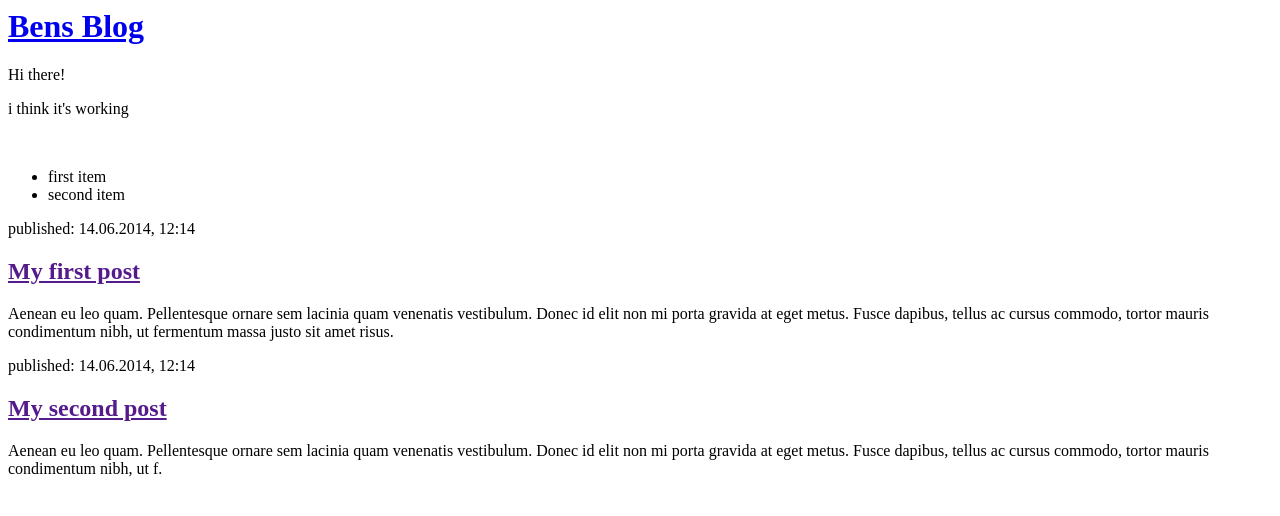
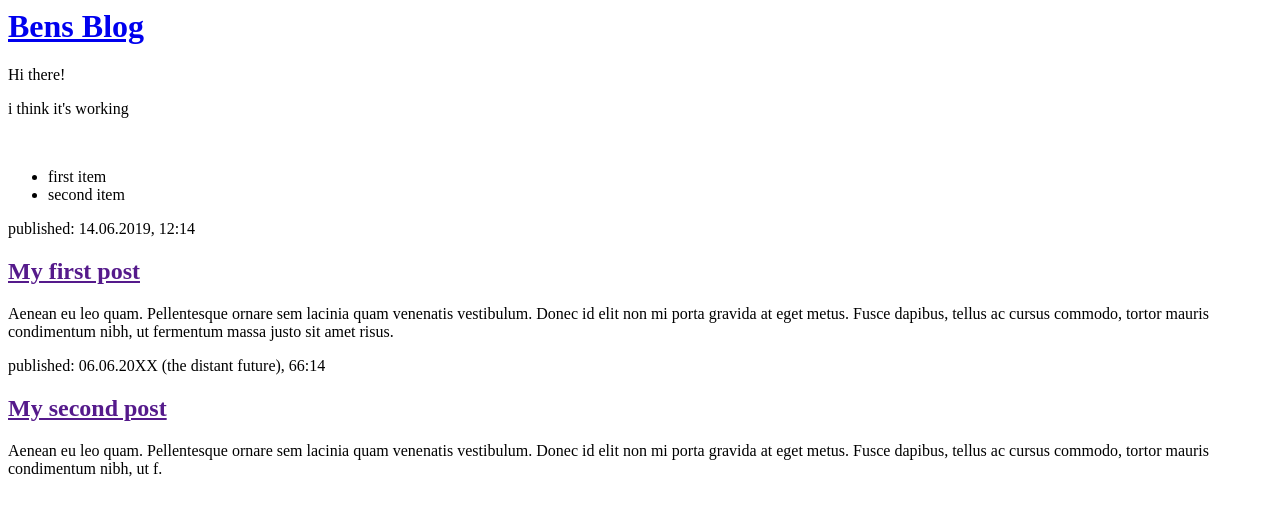
Before and after one commit to benjaminsuarez/Django_test_site, a Django app: page / in a window 1280 px wide. Shown: the top 516 px of the page. Run offline with Django 3.2, Linux system fonts and the light colour scheme.

Commit message:
small change to dates for testing

```diff
--- a/blog/templates/blog/post_list.html
+++ b/blog/templates/blog/post_list.html
@@ -14,13 +14,13 @@
   <ul><li>first item</li><li>second item</li></ul>
 <! some posts >
   <div>
-            <p>published: 14.06.2014, 12:14</p>
+            <p>published: 14.06.2019, 12:14</p>
             <h2><a href="">My first post</a></h2>
             <p>Aenean eu leo quam. Pellentesque ornare sem lacinia quam venenatis vestibulum. Donec id elit non mi porta gravida at eget metus. Fusce dapibus, tellus ac cursus commodo, tortor mauris condimentum nibh, ut fermentum massa justo sit amet risus.</p>
         </div>
 
         <div>
-            <p>published: 14.06.2014, 12:14</p>
+            <p>published: 06.06.20XX (the distant future), 66:14</p>
             <h2><a href="">My second post</a></h2>
             <p>Aenean eu leo quam. Pellentesque ornare sem lacinia quam venenatis vestibulum. Donec id elit non mi porta gravida at eget metus. Fusce dapibus, tellus ac cursus commodo, tortor mauris condimentum nibh, ut f.</p>
         </div>
```
